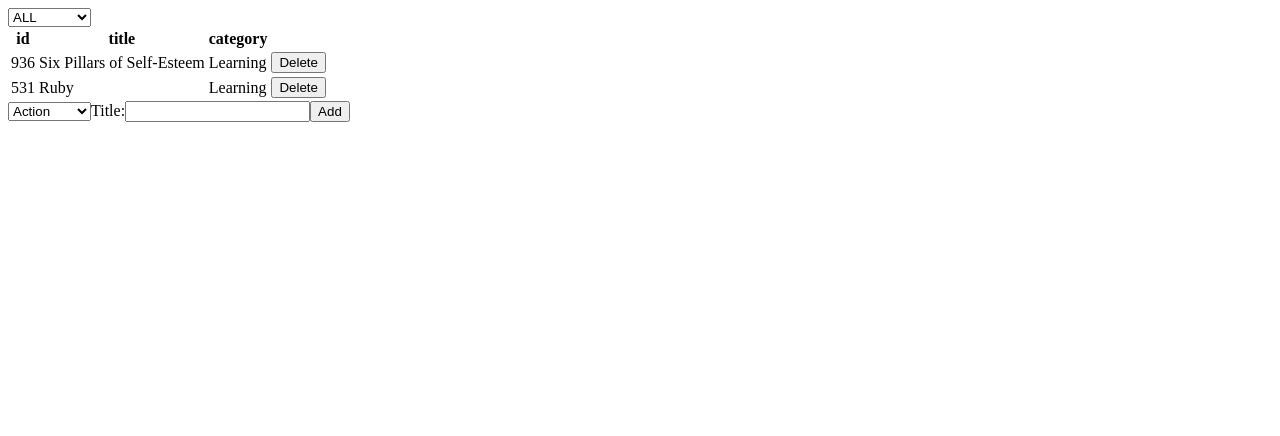
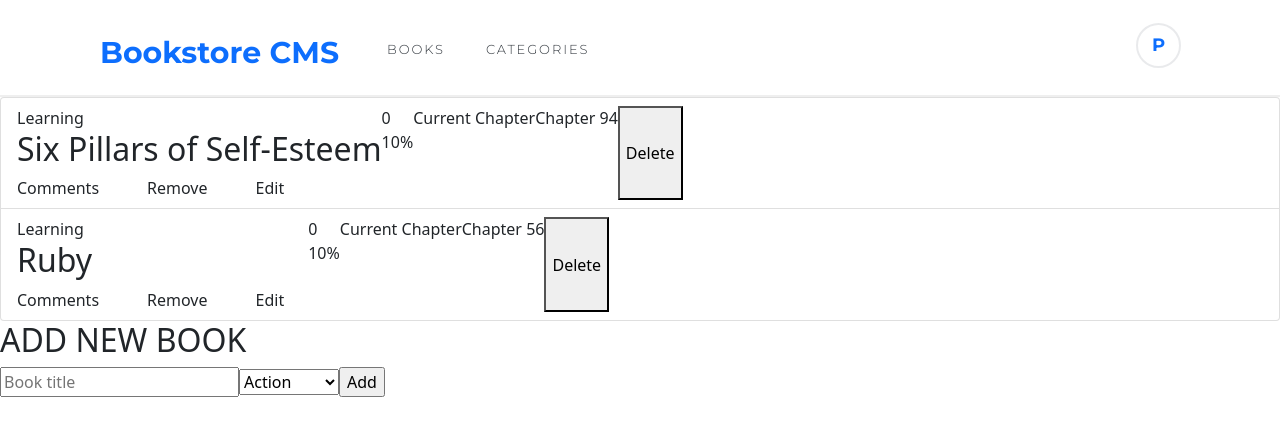
Before and after one commit to 8Bts/Bookstore, a React (Create React App) app: page / in a window 1280 px wide. Shown: the top 436 px of the page. Built offline with nearby package versions, Linux system fonts and the light colour scheme.

Commit message:
Add style for the `NavBar` component

```diff
--- a/package.json
+++ b/package.json
@@ -6,6 +6,7 @@
     "@testing-library/jest-dom": "^5.14.0",
     "@testing-library/react": "^11.2.7",
     "@testing-library/user-event": "^12.8.3",
+    "bootstrap": "^5.0.2",
     "prop-types": "^15.7.2",
     "react": "^17.0.2",
     "react-dom": "^17.0.2",
--- a/src/components/App.js
+++ b/src/components/App.js
@@ -1,8 +1,10 @@
 import BooksList from '../containers/BooksList';
 import BooksForm from '../containers/BooksForm';
+import NavBar from '../containers/NavBar';
 
 const App = () => (
   <div>
+    <NavBar />
     <BooksList />
     <BooksForm />
   </div>
--- a/src/components/Book.js
+++ b/src/components/Book.js
@@ -1,14 +1,26 @@
 import PropTypes from 'prop-types';
 
 const Book = ({ book, handleRemoveBook }) => (
-  <tr>
-    <td>{book.id}</td>
-    <td>{book.title}</td>
-    <td>{book.category}</td>
-    <td>
-      <button type="button" onClick={() => handleRemoveBook(book.id)}>Delete</button>
-    </td>
-  </tr>
+  <li className="list-group-item d-flex">
+    <div className="book-content">
+      <span className="book-category">{book.category}</span>
+      <h2>{book.title}</h2>
+      <span className="book-link pe-4 border-end-1">Comments</span>
+      <span className="book-link px-4">Remove</span>
+      <span className="book-link px-4">Edit</span>
+    </div>
+    <div className="progress-cont">
+      <div className="oval">0</div>
+      <span className="p-%">10%</span>
+    </div>
+    <div className="chapter-cont">
+      <span className="ch-label">Current Chapter</span>
+      <span className="current-ch">
+        {`Chapter ${Math.round(Math.random() * 100)}`}
+      </span>
+    </div>
+    <button type="button" onClick={() => handleRemoveBook(book.id)}>Delete</button>
+  </li>
 );
 
 Book.propTypes = {
--- a/src/containers/BooksForm.js
+++ b/src/containers/BooksForm.js
@@ -29,16 +29,16 @@ const BooksForm = ({ createBook }) => {
   };
 
   return (
+    <div className="add-form">
+      <h2 className="add-book-h">ADD NEW BOOK</h2>
       <form onSubmit={handleSubmit}>
+        <input onChange={handleInputChange} id="bookTitle" type="text" value={title} placeholder="Book title" />
         <select onChange={handleSelectChange}>
           {CATEGORIES.map((cat) => (<option key={cat} value={cat}>{cat}</option>))}
         </select>
-      <label htmlFor="bookTitle">
-        Title:
-        <input onChange={handleInputChange} id="bookTitle" type="text" value={title} />
-      </label>
         <input type="submit" value="Add" />
       </form>
+    </div>
   );
 };
 
--- a/src/containers/BooksList.js
+++ b/src/containers/BooksList.js
@@ -2,7 +2,6 @@ import { connect } from 'react-redux';
 import PropTypes from 'prop-types';
 import Book from '../components/Book';
 import { removeBook, changeFilter } from '../actions';
-import CategoryFilter from '../components/CategoryFilter';
 
 const BooksList = ({
   books, filter, removeBook, changeFilter,
@@ -14,30 +13,20 @@ const BooksList = ({
     removeBook(bookId);
   };
 
-  const handleFilterChange = (category) => {
-    changeFilter(category);
-  };
+  // const handleFilterChange = (category) => {
+  //   changeFilter(category);
+  // };
 
+  // <CategoryFilter books={books} filter={filter} handleFilterChange={handleFilterChange} />
   return (
     <div>
-      <CategoryFilter books={books} filter={filter} handleFilterChange={handleFilterChange} />
-      <table>
-        <thead>
-          <tr>
-            <th>id</th>
-            <th>title</th>
-            <th>category</th>
-            <th>{}</th>
-          </tr>
-        </thead>
-        <tbody>
-          {
-              filteredBooks.map((book) => (
-                <Book key={book.id} book={book} handleRemoveBook={handleRemoveBook} />
-              ))
-          }
-        </tbody>
-      </table>
+      <ul className="list-group">
+        {
+          filteredBooks.map((book) => (
+            <Book key={book.id} book={book} handleRemoveBook={handleRemoveBook} />
+          ))
+        }
+      </ul>
     </div>
   );
 };
--- /dev/null
+++ b/src/containers/NavBar.js
@@ -0,0 +1,14 @@
+const NavBar = () => (
+  <nav className="navbar">
+    <div className="nav-left">
+      <span className="navbar-brand logo">Bookstore CMS</span>
+      <span className="nav-links">BOOKS</span>
+      <span className="nav-links">CATEGORIES</span>
+    </div>
+    <div className="nav-right">
+      <span className="avatar">P</span>
+    </div>
+  </nav>
+);
+
+export default NavBar;
--- a/src/index.js
+++ b/src/index.js
@@ -3,6 +3,8 @@ import { createStore } from 'redux';
 import { Provider } from 'react-redux';
 import reducer from './reducers/index';
 import App from './components/App';
+import 'bootstrap/dist/css/bootstrap.min.css';
+import './stylesheets/style.css';
 
 const books = [
   {
@@ -23,7 +25,6 @@ const initialState = {
 };
 
 const store = createStore(reducer, initialState);
-console.log(store.getState());
 ReactDOM.render(
   <Provider store={store}>
     <App />
--- a/src/stylesheets/style.css
+++ b/src/stylesheets/style.css
@@ -1,3 +1,58 @@
+@import url('https://fonts.googleapis.com/css2?family=Montserrat:wght@300;700&family=Roboto+Slab:wght@300;700&display=swap');
+
 * {
   box-sizing: border-box;
 }
+
+.navbar {
+  padding: 23px 99px 27px 100px;
+  border-bottom: 2px solid rgba(0, 0, 0, 0.062);
+}
+
+.nav-left {
+  display: flex;
+  flex-flow: row nowrap;
+}
+
+.logo {
+  width: 240px;
+  height: 37px;
+  margin: 6px 47px 2px 0;
+  font-family: Montserrat;
+  font-size: 30px;
+  font-weight: bold;
+  font-stretch: normal;
+  font-style: normal;
+  line-height: normal;
+  letter-spacing: normal;
+  color: var(--bs-primary);
+}
+
+.nav-links {
+  margin: 18px 41px 11px 0;
+  font-family: Montserrat;
+  font-size: 13px;
+  font-weight: normal;
+  font-stretch: normal;
+  font-style: normal;
+  line-height: normal;
+  letter-spacing: 1.9px;
+  color: var(--bs-gray-dark);
+}
+
+.nav-right {
+  border: 2px solid #6c757d26;
+  border-radius: 50%;
+  width: 45px;
+  height: 45px;
+  display: flex;
+  justify-content: center;
+  align-items: center;
+}
+
+.avatar {
+  color: var(--bs-primary);
+  font-family: Montserrat, sans-serif;
+  font-weight: bold;
+  font-size: 18px;
+}
```
Also changed, not shown: 1 other file (tests, documents, lock files or other folders). Lines whose indentation alone changed are shown as unchanged.
